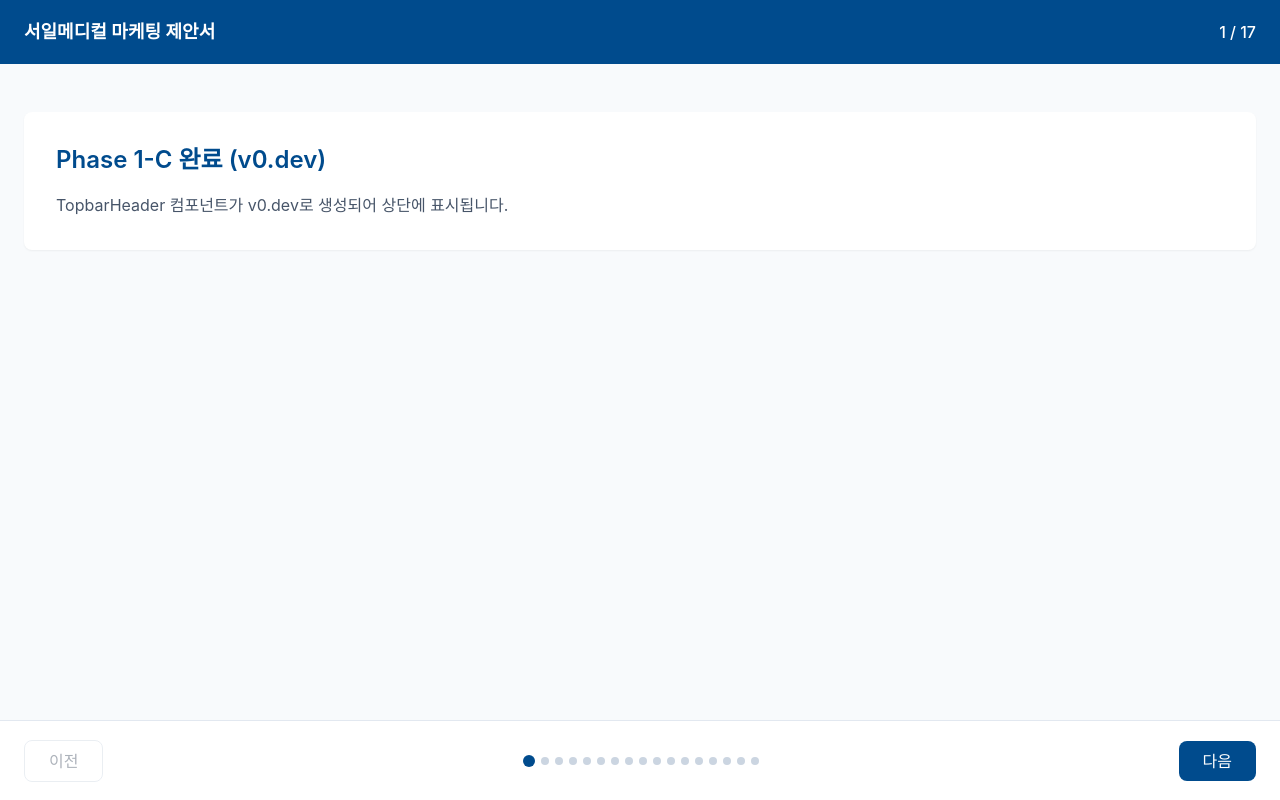
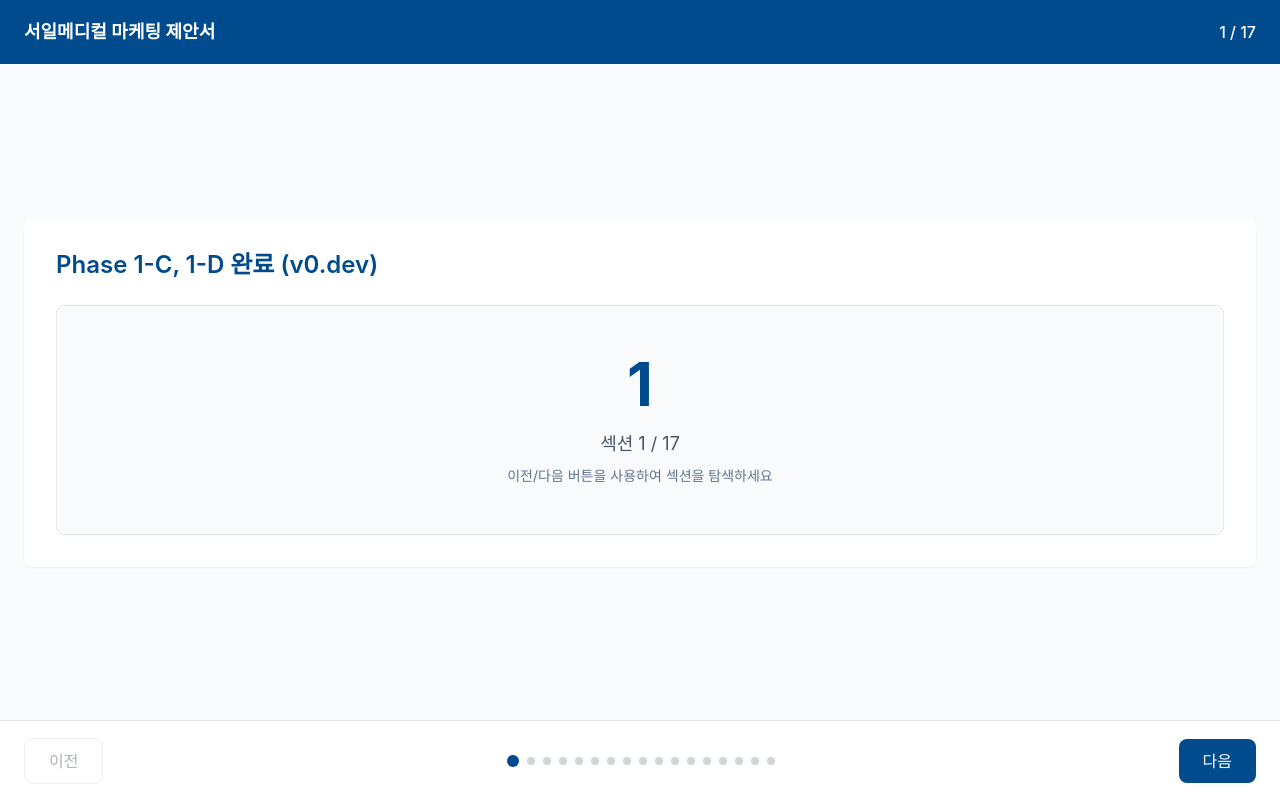
Before and after one commit to kevinkim1975/amp, a Next.js app: page / in a window 1280 px wide. Built offline with nearby package versions, Linux system fonts and the light colour scheme.

Commit message:
fix: 레이아웃 밸런스 개선 (flexbox 중앙 배치)

```diff
--- a/src/app/page.tsx
+++ b/src/app/page.tsx
@@ -1,59 +1,78 @@
 /**
  * 메인 페이지
  * Boris Cherny 원칙: 타입을 import하여 타입 안전성 보장
+ * 레이아웃: flexbox로 콘텐츠 수직 중앙 배치
  */
 
 'use client';
 
+import { useState } from 'react';
 import { TopbarHeader } from '@/components/layout/TopbarHeader';
 import { ProgressFooter } from '@/components/layout/ProgressFooter';
-import type { ProgressState } from '@/types';
+import type { SectionId, ProgressState } from '@/types';
 import { TOTAL_SECTIONS } from '@/types';
 
 export default function HomePage() {
-  // 임시 진행 상태 (1-E에서 동적으로 변경 예정)
+  // 현재 섹션 상태 (Boris Cherny: 리터럴 타입으로 타입 안전성 보장)
+  const [currentSection, setCurrentSection] = useState<SectionId>(1);
+
   const progress: ProgressState = {
-    currentSection: 1,
+    currentSection,
     totalSections: TOTAL_SECTIONS,
   };
 
-  // 임시 핸들러 (1-E에서 실제 네비게이션으로 변경 예정)
+  // 이전 섹션으로 이동
   const handlePrev = () => {
-    console.log('이전 버튼 클릭');
+    if (currentSection > 1) {
+      setCurrentSection((prev) => (prev - 1) as SectionId);
+    }
   };
 
+  // 다음 섹션으로 이동
   const handleNext = () => {
-    console.log('다음 버튼 클릭');
+    if (currentSection < TOTAL_SECTIONS) {
+      setCurrentSection((prev) => (prev + 1) as SectionId);
+    }
   };
 
   return (
-    <>
+    <div className="flex min-h-screen flex-col">
       {/* 상단 헤더 - v0.dev 생성 */}
       <TopbarHeader
         title="서일메디컬 마케팅 제안서"
         progress={progress}
       />
 
-      {/* 메인 콘텐츠 */}
-      <main className="pt-16 pb-20 min-h-screen bg-neutral-50">
-        <div className="mx-auto max-w-content px-6 py-12">
+      {/* 메인 콘텐츠 - flexbox로 중앙 배치 */}
+      <main className="flex flex-1 flex-col justify-center pt-16 pb-20 bg-neutral-50">
+        <div className="mx-auto w-full max-w-content px-6">
           <div className="rounded-lg bg-white p-8 shadow-sm">
             <h2 className="text-2xl font-semibold text-primary mb-4">
-              Phase 1-C 완료 (v0.dev)
+              Phase 1-C, 1-D 완료 (v0.dev)
             </h2>
-            <p className="text-neutral-600 leading-relaxed">
-              TopbarHeader 컴포넌트가 v0.dev로 생성되어 상단에 표시됩니다.
-            </p>
+
+            {/* 현재 섹션 표시 */}
+            <div className="rounded-lg border border-gray-200 bg-neutral-50 p-12 text-center mt-6">
+              <div className="mb-4 text-6xl font-bold text-primary">
+                {currentSection}
+              </div>
+              <p className="text-lg text-neutral-600">
+                섹션 {currentSection} / {TOTAL_SECTIONS}
+              </p>
+              <p className="mt-2 text-sm text-neutral-500">
+                이전/다음 버튼을 사용하여 섹션을 탐색하세요
+              </p>
+            </div>
           </div>
         </div>
       </main>
 
-      {/* 하단 푸터 */}
+      {/* 하단 푸터 - v0.dev 생성 */}
       <ProgressFooter
         progress={progress}
         onPrev={handlePrev}
         onNext={handleNext}
       />
-    </>
+    </div>
   );
 }
--- a/src/components/layout/ProgressFooter.tsx
+++ b/src/components/layout/ProgressFooter.tsx
@@ -1,60 +1,54 @@
 /**
  * ProgressFooter 컴포넌트
- * Boris Cherny 원칙: 1-B에서 정의한 타입을 그대로 사용
+ * Generated by v0.dev, adapted for project structure
+ * Boris Cherny 원칙: 1-B에서 정의한 타입을 import하여 사용
  */
 
-'use client';
+"use client";
 
-import type { ProgressFooterProps } from '@/types';
+import type { ProgressFooterProps, SectionId } from "@/types";
 
 export function ProgressFooter({ progress, onPrev, onNext }: ProgressFooterProps) {
   const { currentSection, totalSections } = progress;
-  const isFirst = currentSection === 1;
-  const isLast = currentSection === totalSections;
+  const isPrevDisabled = currentSection === 1;
+  const isNextDisabled = currentSection === totalSections;
 
   return (
-    <footer className="fixed bottom-0 left-0 right-0 z-50 h-20 bg-white border-t border-neutral-200">
-      <div className="mx-auto h-full max-w-content px-6 flex items-center justify-between">
-        {/* 왼쪽: 이전 버튼 */}
+    <footer className="fixed bottom-0 left-0 right-0 z-50 h-20 border-t border-gray-200 bg-white">
+      <div className="mx-auto flex h-full max-w-content items-center justify-between px-6">
+        {/* 이전 버튼 */}
         <button
           onClick={onPrev}
-          disabled={isFirst}
-          className="px-6 py-2 rounded-lg border border-neutral-300 text-neutral-700 font-medium
-                     hover:bg-neutral-50 disabled:opacity-40 disabled:cursor-not-allowed
-                     transition-colors"
+          disabled={isPrevDisabled}
+          className="rounded-lg border border-gray-300 px-6 py-2.5 font-medium text-gray-700 transition-all hover:bg-gray-50 disabled:cursor-not-allowed disabled:opacity-40"
         >
           이전
         </button>
 
-        {/* 중앙: 진행바 (17개 점) */}
-        <div className="flex items-center gap-1.5">
+        {/* 진행 상태 Dots (17개) */}
+        <div className="flex items-center gap-2">
           {Array.from({ length: totalSections }, (_, i) => {
-            const sectionNum = i + 1;
+            const sectionNum = (i + 1) as SectionId;
             const isActive = sectionNum === currentSection;
-            const isPast = sectionNum < currentSection;
 
             return (
               <div
                 key={sectionNum}
-                className={`w-2 h-2 rounded-full transition-colors ${
-                  isActive
-                    ? 'bg-primary w-3 h-3'
-                    : isPast
-                    ? 'bg-primary opacity-50'
-                    : 'bg-neutral-300'
+                className={`rounded-full transition-all ${
+                  isActive ? "h-3 w-3 bg-primary" : "h-2 w-2 bg-gray-300"
                 }`}
+                aria-label={`섹션 ${sectionNum} / ${totalSections}`}
+                aria-current={isActive ? "step" : undefined}
               />
             );
           })}
         </div>
 
-        {/* 오른쪽: 다음 버튼 */}
+        {/* 다음 버튼 */}
         <button
           onClick={onNext}
-          disabled={isLast}
-          className="px-6 py-2 rounded-lg bg-primary text-white font-medium
-                     hover:bg-primary-dark disabled:opacity-40 disabled:cursor-not-allowed
-                     transition-colors"
+          disabled={isNextDisabled}
+          className="rounded-lg bg-primary px-6 py-2.5 font-medium text-white transition-all hover:bg-primary/90 disabled:cursor-not-allowed disabled:opacity-40"
         >
           다음
         </button>
```
